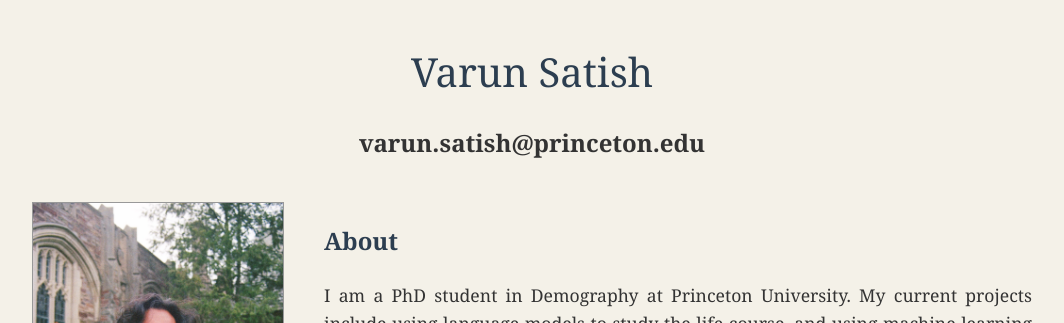
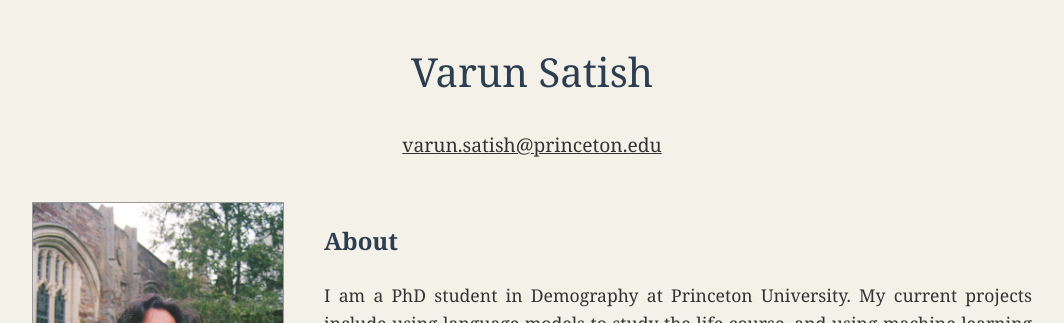
Before and after one commit to varunsatish/varunsatish.github.io, a Jekyll site: the page index.html, which Jekyll copies as it is, in a window 1280 px wide. Shown: the top 323 px of the page, without its empty margins (108-1172 px from the left). Built offline with Jekyll 4.4.1, drawn with Linux system fonts in a browser that asks for light colours.

Commit message:
Update index.html

```diff
--- a/index.html
+++ b/index.html
@@ -30,6 +30,17 @@
             margin: 0;
             color: #2c3e50;
             font-weight: normal;
+        }
+
+        .email-link {
+            color: #333;
+            text-decoration: underline;
+            cursor: pointer;
+            font-size: 0.8em;
+        }
+
+        .email-link:hover {
+            color: #555;
         }
 
         .content {
@@ -108,8 +119,7 @@
     <div class="container">
         <div class="header">
             <h1>Varun Satish</h1>
-            <h2> varun.satish@princeton.edu </h2>
-        </div>
+            <h2><span class="email-link" onclick="sendEmail()" style="font-weight: normal;">varun.satish@princeton.edu</span></h2>        </div>
 
         <div class="content">
             <div class="photo-section">
```
Also changed, not shown: other parts of index.html (+7 -0 lines).
